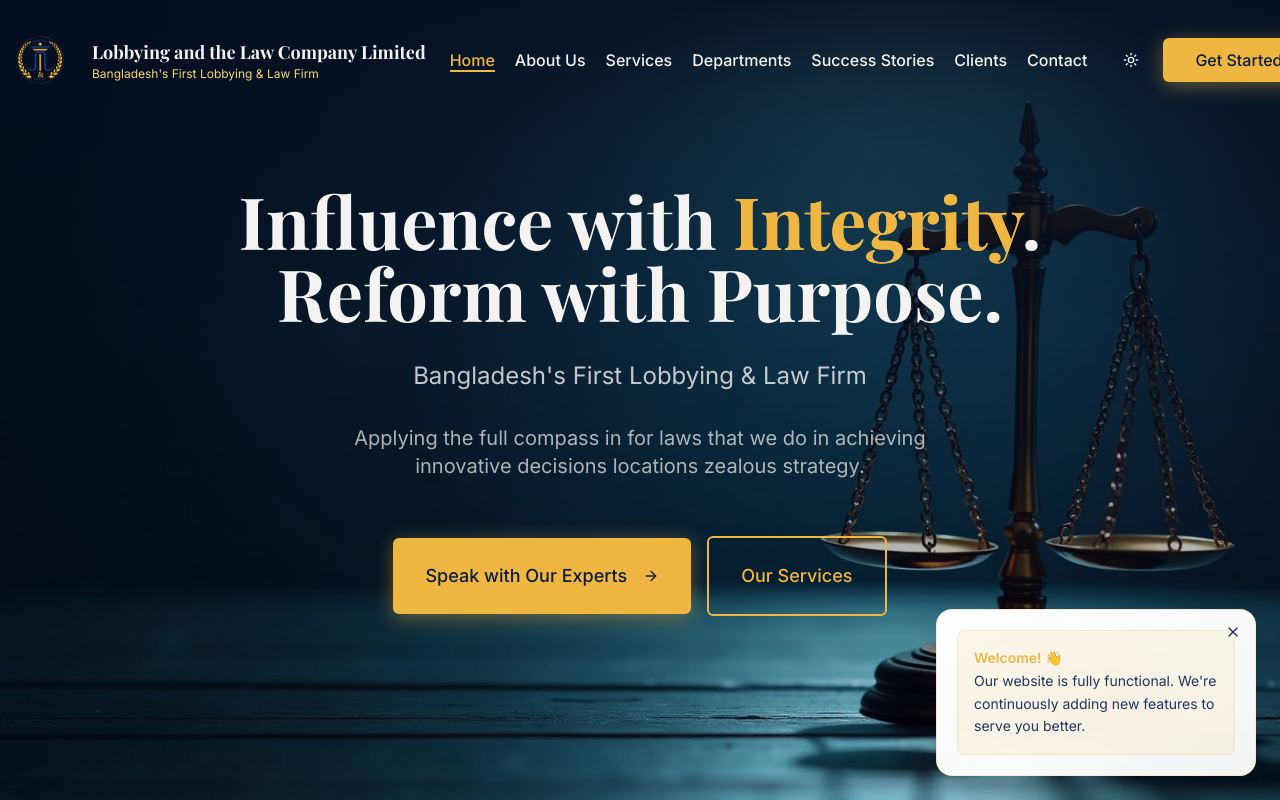
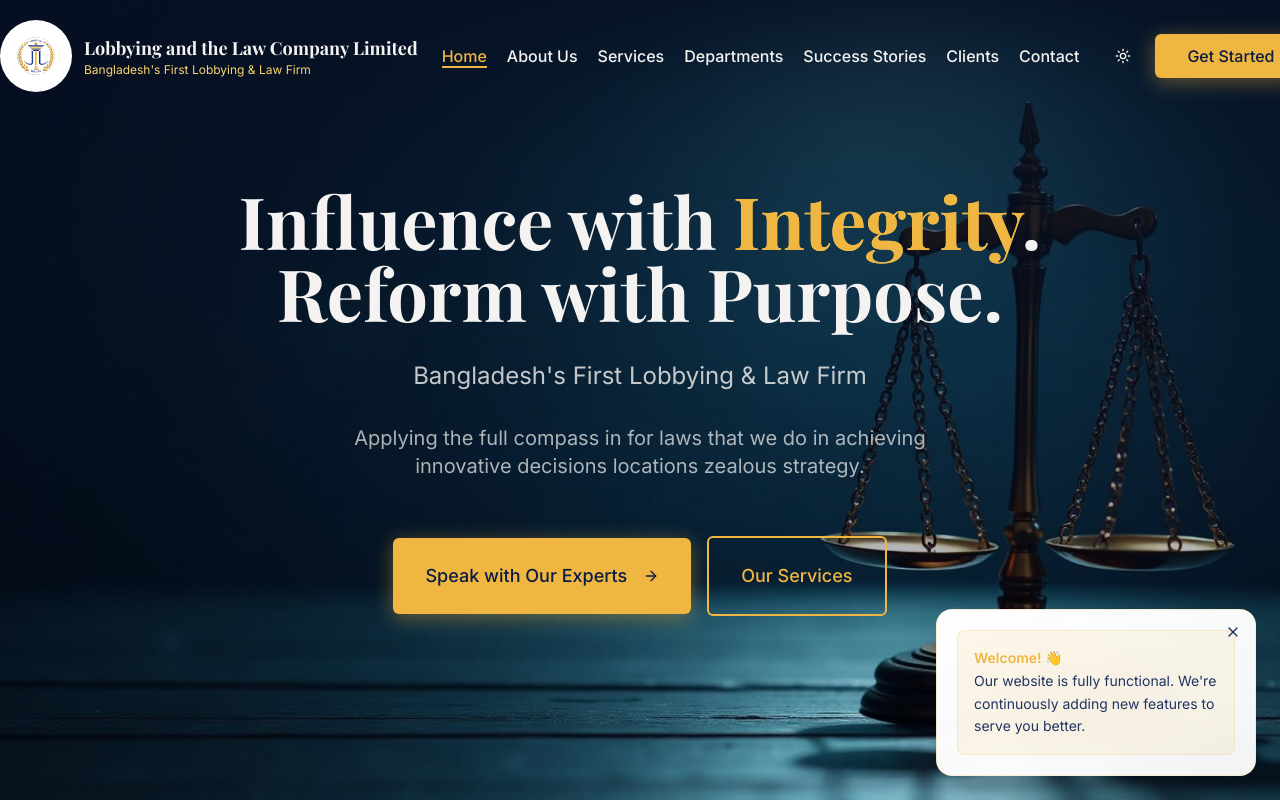
Before and after one commit to UpSkill-Bangladesh/lobbing-and-law, a React (Vite) app: page / in a window 1280 px wide. Shown: the top 800 px of the page. Built offline with nearby package versions, Linux system fonts and the light colour scheme; the HTML template or start-up script is replaced by a standard one.

Commit message:
Revert logo background change

```diff
--- a/src/components/Navigation.tsx
+++ b/src/components/Navigation.tsx
@@ -70,7 +70,9 @@ const Navigation = () => {
         <div className="flex items-center justify-between py-3 md:py-4 lg:py-5">
           {/* Left Section: Logo + Company Name */}
           <div className="flex items-center gap-2 sm:gap-3 cursor-pointer flex-shrink-0 max-w-[55%] md:max-w-[45%] lg:max-w-[35%] xl:max-w-[40%] overflow-hidden" onClick={() => scrollToSection("hero")}>
-            <img src={logo} alt="Lobbying and the Law Company Limited Logo" className="w-12 h-12 sm:w-14 sm:h-14 md:w-16 md:h-16 lg:w-14 lg:h-14 xl:w-20 xl:h-20 object-contain flex-shrink-0" />
+            <div className="bg-white rounded-full flex-shrink-0 p-1">
+              <img src={logo} alt="Lobbying and the Law Company Limited Logo" className="w-10 h-10 sm:w-12 sm:h-12 md:w-14 md:h-14 lg:w-12 lg:h-12 xl:w-16 xl:h-16 object-contain" />
+            </div>
             <div className="min-w-0 text-left flex flex-col justify-center">
               <h1 className="text-sm sm:text-base md:text-lg lg:text-sm xl:text-lg font-serif text-primary-foreground leading-tight whitespace-nowrap truncate">
                 Lobbying and the Law Company Limited
```
